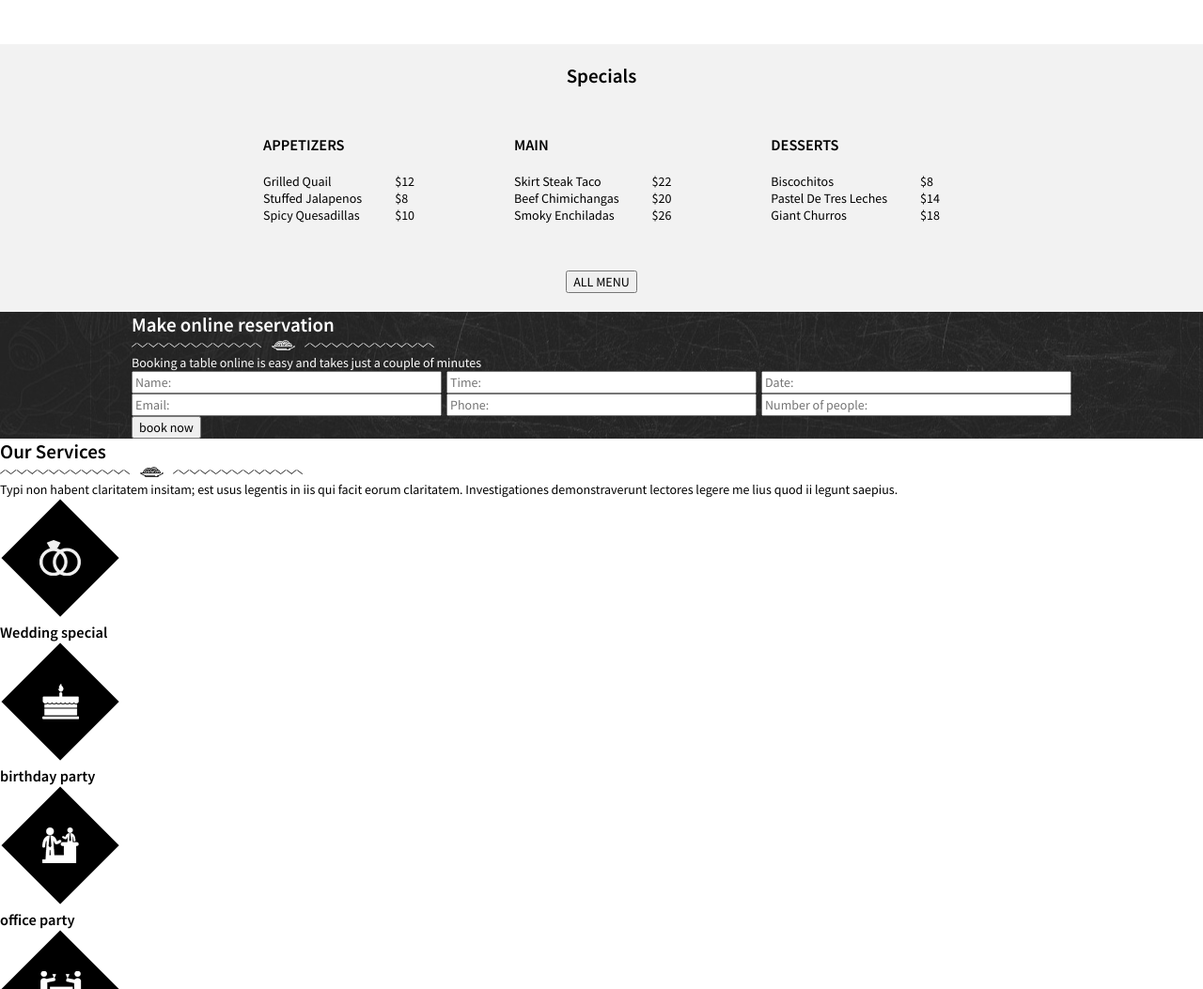
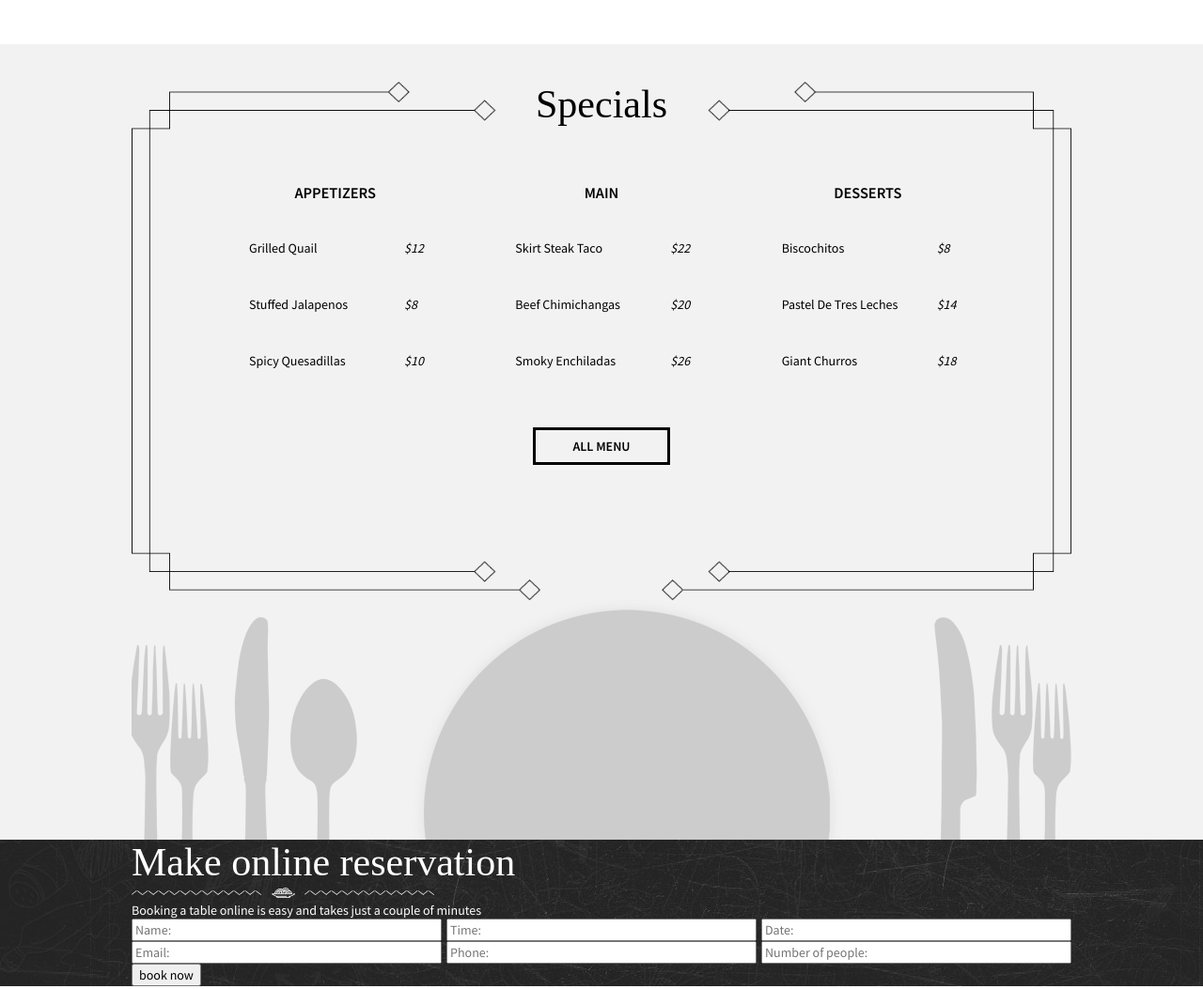
Before and after one commit to Olcatsy/restaurant, a website: page index.html in a window 1280 px wide. Shown: the part 1082-2135 px from the top of the page at 94% size. Drawn offline with Linux system fonts and the light colour scheme; a web font is replaced by a local one.

Commit message:
-Styled the Specials section on the main page -Added typography for section titles -Fixed some padding in the footer

```diff
--- a/index.html
+++ b/index.html
@@ -132,31 +132,24 @@
 		<section class="specials">
 			<div class="specials__outer-container">
 
-				<div class="specials__menu">
 					<h2 class="specials__title">Specials</h2>
 
-					<div class="specials__inner-container">
+					<div class="specials__menu">
 
-						<!-- SPECIALS - appetizers (USE GRID TO POSITION!)-->
+						<!-- SPECIALS - appetizers -->
 						<div class="specials__course">
 
 							<h3 class="specials__course-title">Appetizers</h3>
 
-							<div class="specials__course-inner">
+							<p class="specials__course-dish">Grilled Quail</p>
+							<p class="specials__course-price">$12</p>
 
-								<div class="specials__course-left">
-									<p class="specials__dish">Grilled Quail</p>
-									<p class="specials__dish">Stuffed Jalapenos</p>
-									<p class="specials__dish">Spicy Quesadillas</p>
-								</div>
+							<p class="specials__course-dish">Stuffed Jalapenos</p>
+							<p class="specials__course-price">$8</p>
 
-								<div class="specials__course-right">
-									<p class="specials__price">$12</p>
-									<p class="specials__price">$8</p>
-									<p class="specials__price">$10</p>
-								</div>
+							<p class="specials__course-dish">Spicy Quesadillas</p>
+							<p class="specials__course-price">$10</p>
 
-							</div>
 						</div>
 
 						<!-- SPECIALS - mains-->
@@ -164,21 +157,15 @@
 
 							<h3 class="specials__course-title">Main</h3>
 
-							<div class="specials__course-inner">
+							<p class="specials__course-dish">Skirt steak taco</p>
+							<p class="specials__course-price">$22</p>
 
-								<div class="specials__course-left">
-									<p class="specials__dish">Skirt steak taco</p>
-									<p class="specials__dish">beef chimichangas</p>
-									<p class="specials__dish">smoky enchiladas</p>
-								</div>
+							<p class="specials__course-dish">beef chimichangas</p>
+							<p class="specials__course-price">$20</p>
 
-								<div class="specials__course-right">
-									<p class="specials__price">$22</p>
-									<p class="specials__price">$20</p>
-									<p class="specials__price">$26</p>
-								</div>
+							<p class="specials__course-dish">smoky enchiladas</p>
+							<p class="specials__course-price">$26</p>
 
-							</div>
 						</div>
 
 						<!-- SPECIALS - desserts-->
@@ -186,32 +173,26 @@
 
 							<h3 class="specials__course-title">Desserts</h3>
 
-							<div class="specials__course-inner">
+							<p class="specials__course-dish">Biscochitos</p>
+							<p class="specials__course-price">$8</p>
 
-								<div class="specials__course-left">
-									<p class="specials__dish">Biscochitos</p>
-									<p class="specials__dish">Pastel de Tres Leches</p>
-									<p class="specials__dish">Giant Churros</p>
-								</div>
+							<p class="specials__course-dish">Pastel de Tres Leches</p>
+							<p class="specials__course-price">$14</p>
 
-								<div class="specials__course-right">
-									<p class="specials__price">$8</p>
-									<p class="specials__price">$14</p>
-									<p class="specials__price">$18</p>
-								</div>
+							<p class="specials__course-dish">Giant Churros</p>
+							<p class="specials__course-price">$18</p>
 
-							</div>
 						</div>
 					</div>
 
 					<button class="specials__button" type="button">All menu</button>
 
-				</div>
+			</div>
 
 				<!--SPECIALS - Cutlery -->
 				<div class="specials__cutlery"></div>
 
-			</div>
+
 		</section>
 		<!-- End of SPECIALS -->
 
--- a/sass/components/_banner.scss
+++ b/sass/components/_banner.scss
@@ -13,10 +13,7 @@
   }
 
   &__title {
-    font-family: Aguafina Script;
-    font-size: 3rem;
-    font-weight: 500;
-    margin-bottom: -20px;
+    @extend %title;
   }
 
   &__underline {
--- a/sass/components/_footer.scss
+++ b/sass/components/_footer.scss
@@ -24,6 +24,10 @@
 
     &-copy {
       text-align: justify;
+    }
+
+    & * {
+      padding: 10px 0;
     }
   }
 
--- a/sass/components/_typography.scss
+++ b/sass/components/_typography.scss
@@ -2,3 +2,10 @@
   font-family: Source Sans Pro, sans-serif;
   font-size: 14px;
 }
+
+%title {
+  font-family: Aguafina Script;
+  font-size: 3rem;
+  font-weight: 500;
+
+}
--- a/sass/helpers/_placeholders.scss
+++ b/sass/helpers/_placeholders.scss
@@ -24,7 +24,8 @@
 %outer-container {
   margin: auto;
   max-width: 1000px;
-  /*padding-left:20px;
+  /* I left this for mobile version
+  padding-left:20px;
   padding-right:20px;*/
 }
 
@@ -40,5 +41,5 @@
 }
 
 %underline {
-  margin: 20px auto;
+  margin: 0 auto 20px auto;
 }
--- a/sass/pages/_index.scss
+++ b/sass/pages/_index.scss
@@ -85,13 +85,13 @@
     margin-right: 20px;
   }
 
-  /*It's probably best to turn this into a mixin */
   &__underline {
     @extend %underline;
+    margin: 20px auto;
   }
 
   &__title {
-    margin-bottom: 20px;
+    @extend %title;
   }
 
   /* ABOUT - Right */
@@ -109,62 +109,71 @@
 /* 3. SPECIALS */
 .specials {
   background-color: $light-grey;
-
+  padding-top: 40px;
 
   &__outer-container {
     @extend %outer-container;
-    display: flex;
-    @extend %centered-flex;
-    padding: 20px 50px;
+    height: 69vh;
+
+    background-image: url('../assets/home/specials-border.png');
+    background-size: 100% 69vh;
+    background-repeat: no-repeat;
+    background-position: center;
+  }
+
+  &__title {
+    @extend %title;
+    @extend %centered-text;
   }
 
   &__menu {
-    width: 100%;
-    /* ???? */
-    background-image: ('../assets/home/specials-border.png');
+    display: grid;
+    grid-template-columns: repeat(3, 1fr);
+    grid-column-gap: 100px;
+
+    padding: 60px 0;
+    margin: auto;
+    width: 75%;
   }
 
-  &__title {
-    @extend %centered-text;
-  }
+  &__course {
+    display: grid;
+    grid-template-columns: auto 10%;
+    grid-template-rows: repeat(4, 1fr);
+    grid-template-areas: "title title";
+    grid-row-gap: 40px;
 
-  &__inner-container {
-    @extend %flexbox-row;
-    justify-content: space-between;
-    padding: 50px 0;
-    margin: auto;
-    width: 80%;
-  }
+    &-title {
+      @extend %uppercase;
+      grid-area: title;
+      justify-self: center;
+    }
 
-  &__course-title {
-    @extend %uppercase;
-  }
+    &-dish {
+      margin-right: 35px;
+      @extend %capitalize;
+    }
 
-  &__course-inner {
-    @extend %flexbox-row;
-    padding-top: 20px;
-  }
-
-  &__course-left {
-    margin-right: 35px;
-  }
-
-  &__dish {
-    @extend %capitalize;
+    &-price {
+      font-style: italic;
+    }
   }
 
   &__button {
     display: block;
     margin: auto;
-    @extend %uppercase;
+
+    @include button(black-outline);
   }
 
-  /* SPECIALS - Cutlery background ARGHHH*/
-  /*&__cutlery {
+  /* SPECIALS - Cutlery background*/
+  &__cutlery {
+    @extend %outer-container;
     height: 255px;
-    background-image: ('..\assets\home\cutlery.png');
+    background: url('../assets/home/cutlery.png') center;
+    background-size: contain;
 
-  }*/
+  }
 
 }
 
@@ -182,6 +191,10 @@
 
   &__title, &__copy {
     color: $white;
+  }
+
+  &__title {
+    @extend %title;
   }
 
   &__form {
```
Also changed, not shown: css/main.css.
